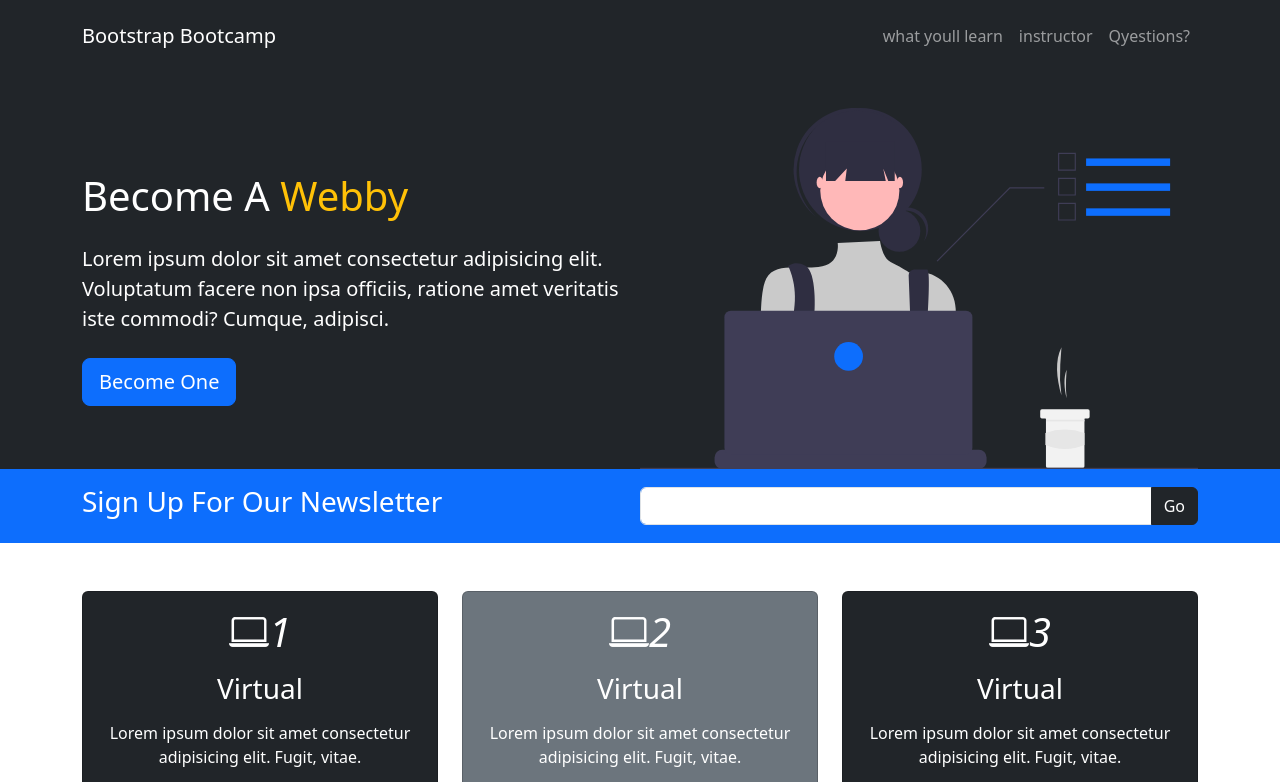
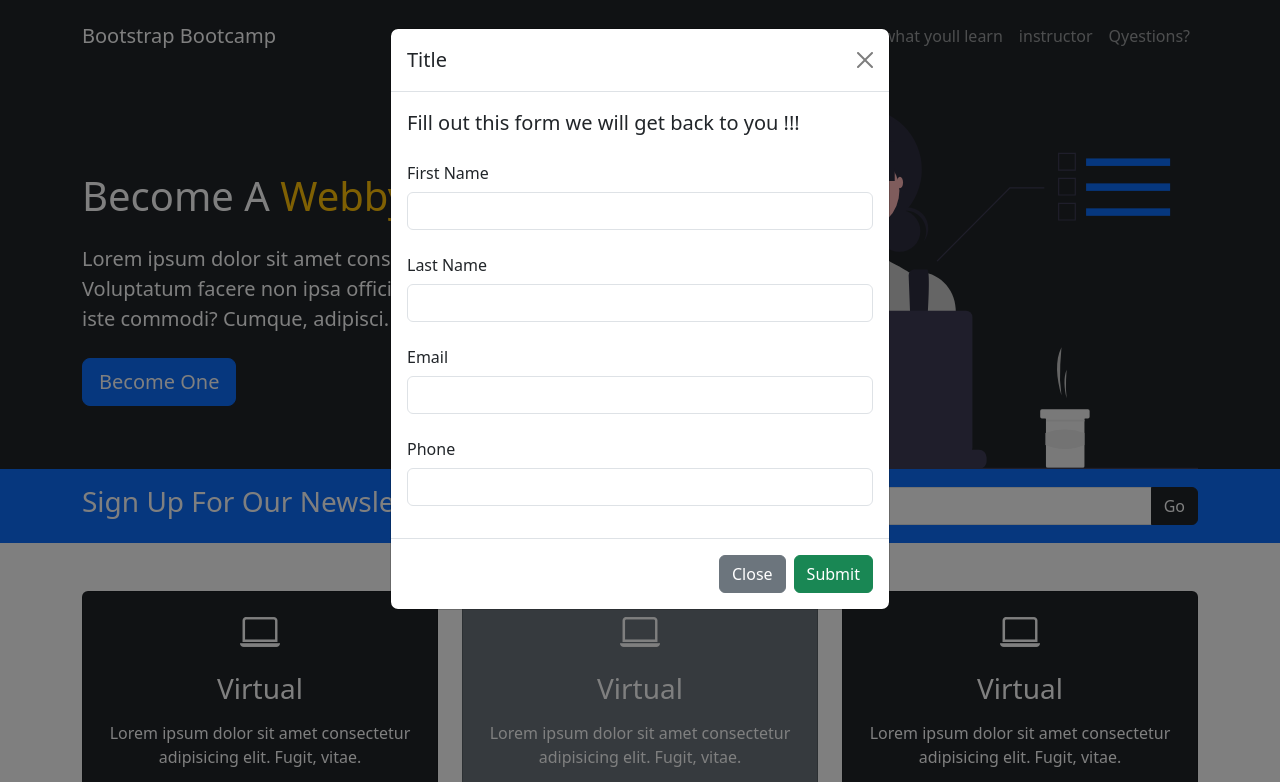
Before and after one commit to IamAhmedZaki/Bootstrap-Crash-Course, a plain HTML site: page index.html in a window 1280 px wide. Both pictures are taken after a click on the button "Become One". Shown: the top 782 px of the page. Drawn offline with nearby package versions, Linux system fonts and the light colour scheme.

Commit message:
complete

```diff
--- a/index.html
+++ b/index.html
@@ -47,7 +47,7 @@
                         Lorem ipsum dolor sit amet consectetur adipisicing elit. Voluptatum facere non ipsa officiis,
                         ratione amet veritatis iste commodi? Cumque, adipisci.
                     </p>
-                    <button class="btn-primary btn-lg btn">Become One</button>
+                    <button class="btn-primary btn-lg btn" data-bs-toggle="modal" data-bs-target="#enroll">Become One</button>
                 </div>
                 <img class="img-fluid w-50 d-none d-sm-block" src="img/showcase.svg" alt="">
             </div>
@@ -78,7 +78,7 @@
                     <div class="card bg-dark text-white">
                         <div class="card-body text-center">
                             <div class="h1 mb-3">
-                                <i class="bi bi-laptop">1</i>
+                                <i class="bi bi-laptop"></i>
                             </div>
                             <h3 class="card-title mb-3">Virtual</h3>
                             <p class="card-text">
@@ -92,7 +92,7 @@
                     <div class="card bg-secondary text-white">
                         <div class="card-body text-center">
                             <div class="h1 mb-3">
-                                <i class="bi bi-laptop">2</i>
+                                <i class="bi bi-laptop"></i>
                             </div>
                             <h3 class="card-title mb-3">Virtual</h3>
                             <p class="card-text">
@@ -106,7 +106,7 @@
                     <div class="card bg-dark text-white">
                         <div class="card-body text-center">
                             <div class="h1 mb-3">
-                                <i class="bi bi-laptop">3</i>
+                                <i class="bi bi-laptop"></i>
                             </div>
                             <h3 class="card-title mb-3">Virtual</h3>
                             <p class="card-text">
@@ -322,6 +322,71 @@
             </div>
         </div>
     </section>
+    <section class="p-5">
+        <div class="container">
+            <div class="row g-4">
+                <div class="col-md">
+                    <h2 class="text-center mb-4">Contact Info</h2>
+                    <ul class="list-group list-group-flush ">
+                        <li class="list-group-item"><span class="fw-bold">Main Location:</span>50 Main ST Boston MA </li>
+                        <li class="list-group-item"><span class="fw-bold">Student Phone:</span>+92 38749823748</li>
+                        <li class="list-group-item"><span class="fw-bold">Enrollment Phone:</span>+92 7849783543</li>
+                        <li class="list-group-item"><span class="fw-bold">Student Email:</span>stu@gmail.com</li>
+                        <li class="list-group-item"><span class="fw-bold">Enrollment Email:</span>Enr@gmail.com</li>
+                    </ul>
+                </div>
+            </div>
+        </div>
+    </section>
+
+    <!-- footer -->
+     <footer class="bg-dark text-center text-light p-5 position-relative">
+        <div class="container">
+            <p class="lead">Copyright &copy; FrontEnd Bootcamp 2025</p>
+            <a href="#" class="position-absolute bottom-0 end-0 p-5">
+                <i class="bi bi-arrow-up-circle h1"></i>
+            </a>
+        </div>
+     </footer>
+
+     <!-- modal -->
+     <div class="modal fade" id="enroll" tabindex="-1">
+        <div class="modal-dialog">
+            <div class="modal-content">
+                <div class="modal-header">
+                    <h5 class="modal-title" id="exampleModalLabel">Title</h5>
+                    <button class="btn-close" type="button" data-bs-dismiss="modal"></button>
+                </div>
+                <div class="modal-body">
+                    <p class="lead">Fill out this form we will get back to you !!!</p>
+                    <form >
+                    <div class="mb-3">
+                        <label for="first-name" class="col-form-label" >First Name</label>
+                        <input type="text" class="form-control" id="first-name">
+                    </div>
+                    <div class="mb-3">
+                        <label for="last-name" class="col-form-label" >Last Name</label>
+                        <input type="text" class="form-control" id="last-name">
+                    </div>
+                    <div class="mb-3">
+                        <label for="email" class="col-form-label" >Email</label>
+                        <input type="text" class="form-control" id="email">
+                    </div>
+                    <div class="mb-3">
+                        <label for="phone" class="col-form-label" >Phone</label>
+                        <input type="text" class="form-control" id="first-name">
+                    </div>
+                    </form>
+                </div>
+                <div class="modal-footer">
+                    <button class="btn btn-secondary" type="button">Close</button>
+                    <button class="btn btn-success" type="button">Submit</button>
+                </div>
+            </div>
+        </div>
+
+     </div>
+
     <script src="https://cdn.jsdelivr.net/npm/bootstrap@5.3.3/dist/js/bootstrap.bundle.min.js"
         integrity="sha384-YvpcrYf0tY3lHB60NNkmXc5s9fDVZLESaAA55NDzOxhy9GkcIdslK1eN7N6jIeHz"
         crossorigin="anonymous"></script>
```
